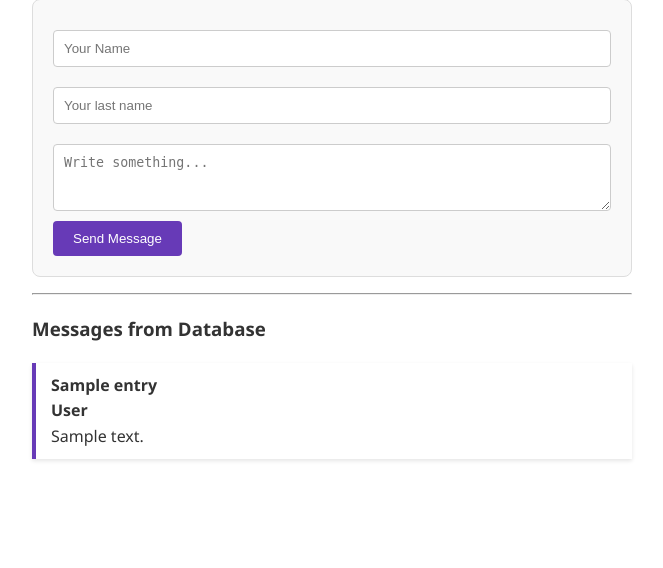
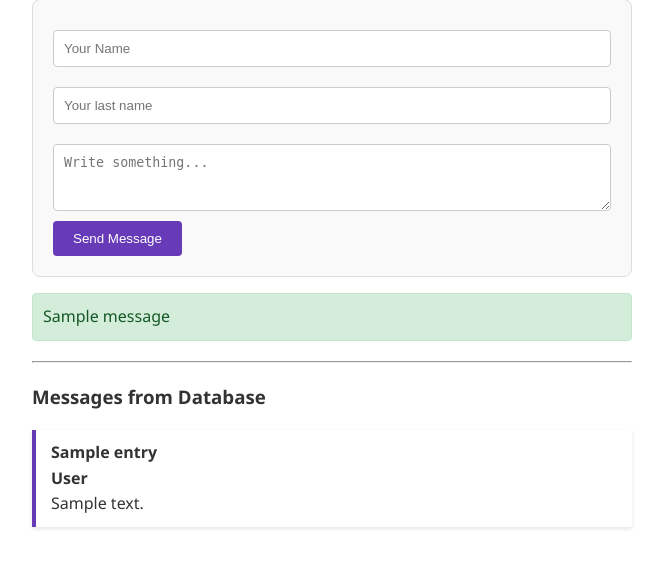
Before and after one commit to teslasf/database1, a Python web app: template templates/index.html in a window 1280 px wide. Shown: the part 196-764 px from the top of the page, without its empty margins (308-971 px from the left). Run offline with Jinja, Linux system fonts and the light colour scheme; the template is opened without the code that fills it: most values are stand-ins (such as "Sample title", 1, 10 or a date in 2020); one stand-in notice (Sample message) is shown.

Commit message:
Update index.html

```diff
--- a/templates/index.html
+++ b/templates/index.html
@@ -28,6 +28,15 @@ Created on Wed Dec 31 12:05:38 2025
         <textarea name="content" rows="3" placeholder="Write something..." required></textarea>
         <button type="submit">Send Message</button>
     </form>
+{% with messages = get_flashed_messages() %}
+      {% if messages %}
+        {% for message in messages %}
+          <div style="background-color: #d4edda; color: #155724; padding: 10px; margin-bottom: 20px; border-radius: 4px; border: 1px solid #c3e6cb;">
+            {{ message }}
+          </div>
+        {% endfor %}
+      {% endif %}
+    {% endwith %}
 
     <hr>
 
```
